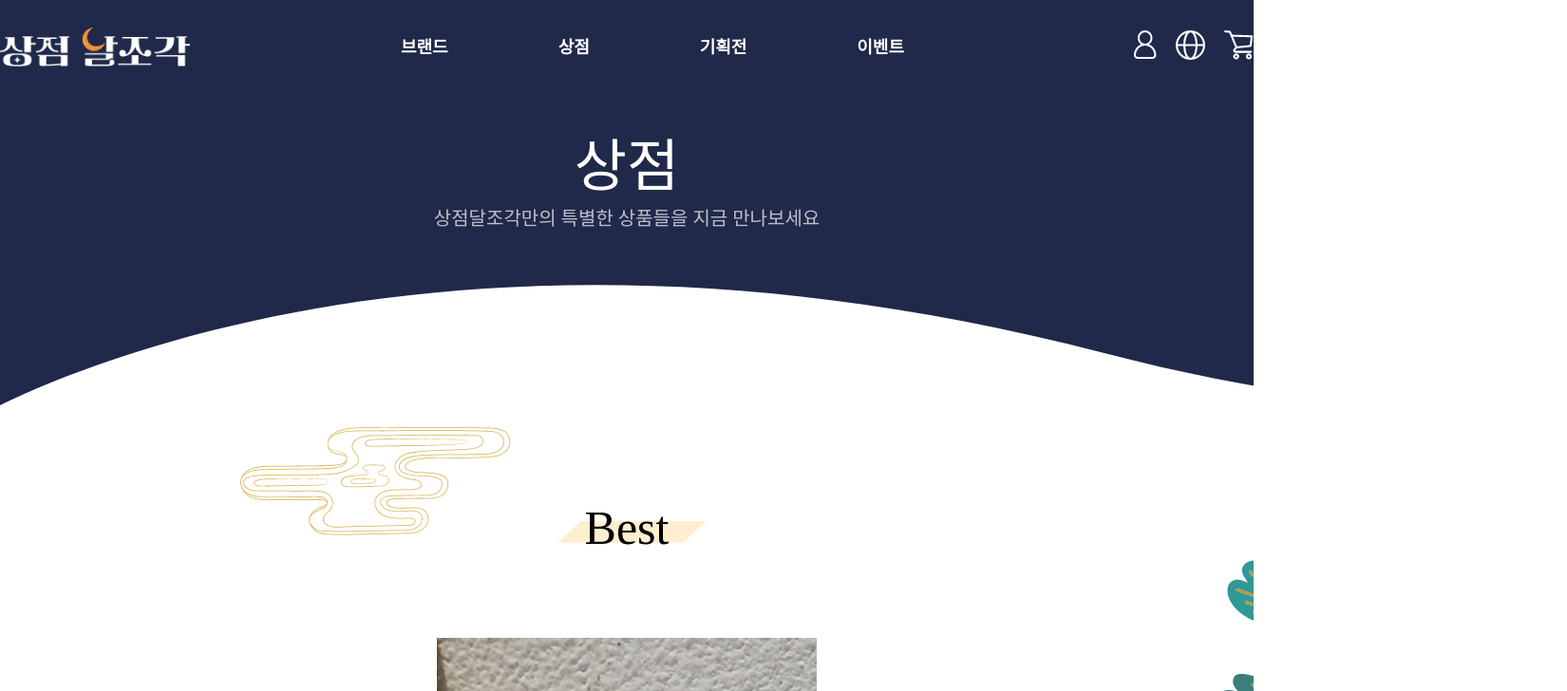
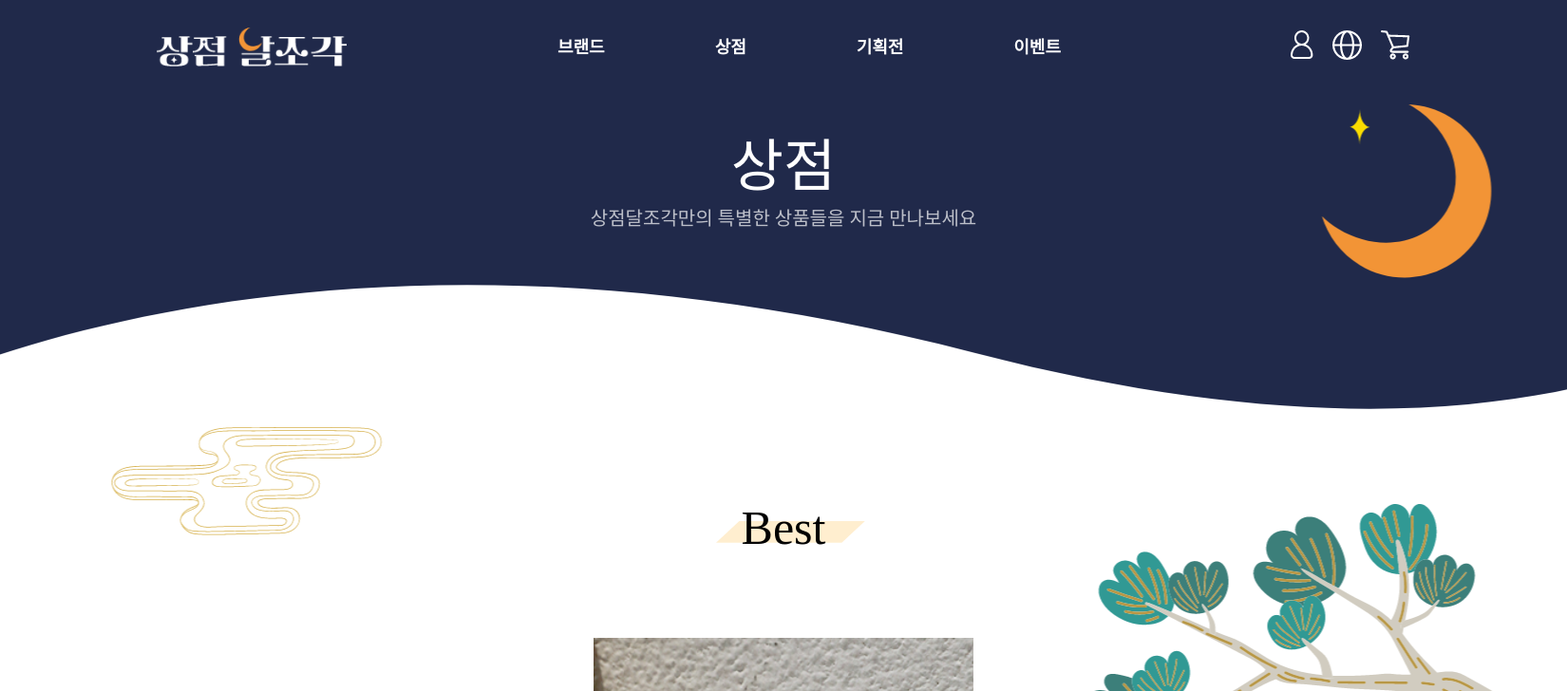
Before and after one commit to H-wonbin/moonpiece-shop, a plain HTML site: page sub2.html in a window 1280 px wide. Shown: the top 728 px of the page at 95% size, 1650 px wide, since content can reach past the window. Drawn offline with nearby package versions, Linux system fonts and the light colour scheme; a web font is replaced by a local one.

Commit message:
Add files via upload

```diff
--- a/css/style.css
+++ b/css/style.css
@@ -18,14 +18,18 @@ body {
     line-height: 24px;
     color: black;
     position: relative;
-    min-width: 1500px;
+    min-width: 1650px;
+}
+
+header{
+    position: absolute;
+    z-index: 98;
+    top: 0;
+    left: 0;
+    width: 100%;
 }
 
 #top {
-    position: absolute;
-    z-index: 98;
-    top: 0;
-    left: 291px;
     width: 1320px;
     margin: auto;
     display: -webkit-box;
@@ -182,6 +186,7 @@ h2 {
     background: url(../image/bg2.png) no-repeat;
     width: 100%;
     background-size: cover;
+    overflow: hidden;
 }
 
 .con2_in {
@@ -301,6 +306,7 @@ h2 {
     background: url(../image/bg3.png) no-repeat center top;
     background-size: 100%;
     width: 100%;
+    overflow: hidden;
 }
 
 .con3_in {
@@ -402,6 +408,7 @@ h2 {
     font-weight: lighter;
     font-size: 30px;
     background-size: cover;
+    overflow: hidden;
 }
 
 .con4 h2 {
--- a/css/sub1.css
+++ b/css/sub1.css
@@ -21,11 +21,15 @@ body {
     min-width: 1650px;
 }
 
-#top {
+header{
     position: absolute;
     z-index: 98;
     top: 0;
-    left: 290px;
+    left: 0;
+    width: 100%;
+}
+
+#top {
     width: 1320px;
     margin: auto;
     display: -webkit-box;
@@ -174,6 +178,7 @@ body {
     padding-top: 100px;
     position: relative;
     background: url(../image_sub1/con2_bg.png) no-repeat 60px 0px;
+    overflow: hidden;
 }
 
 .con2 img {
@@ -225,11 +230,13 @@ h3 {
 }
 
 .con3 {
-    background: url(../image_sub1/con3_bg.png) no-repeat;
+    background: url(../image_sub1/con3_bg.png) no-repeat center top;
     background-attachment: fixed;
+    background-size: cover;
     width: 100%;
     height: 400px;
     margin-top: 100px;
+    overflow: hidden;
 }
 
 .con3_in {
@@ -252,8 +259,9 @@ h3 {
 }
 
 .con4 {
-    background: url(../image_sub1/con4_bg.png) no-repeat;
+    background: url(../image_sub1/con4_bg.png) no-repeat center top;
     background-attachment: fixed;
+    background-size: cover;
     width: 100%;
     height: 700px;
     margin-top: 590px;
--- a/css/sub2.css
+++ b/css/sub2.css
@@ -18,7 +18,7 @@ body {
     line-height: 24px;
     color: black;
     position: relative;
-    min-width: 1320px;
+    min-width: 1650px;
 }
 
 header {
@@ -91,7 +91,8 @@ header {
 }
 
 .title {
-    background: url(../image_sub2/top_bg.png) no-repeat;
+    background: url(../image_sub2/top_bg.png) no-repeat center top;
+    background-size: cover;
     width: 100%;
     height: 335px;
     color: white;
@@ -112,7 +113,8 @@ h1 {
 }
 
 .con1 {
-    background: url(../image_sub2/bg1.png) no-repeat;
+    background: url(../image_sub2/bg1.png) no-repeat center top;
+    background-size: cover;
     width: 100%;
     height: 1074px;
     text-align: center;
@@ -163,7 +165,8 @@ h2 {
 }
 
 .con2 {
-    background: url(../image_sub2/bg2.png) no-repeat;
+    background: url(../image_sub2/bg2.png) no-repeat center top;
+    background-size: cover;
     width: 100%;
     height: 1686px;
     margin-top: 60px;
--- a/css/sub3.css
+++ b/css/sub3.css
@@ -18,7 +18,7 @@ body {
     line-height: 24px;
     color: black;
     position: relative;
-    min-width: 1320px;
+    min-width: 1650px;
 }
 
 header {
@@ -91,7 +91,8 @@ header {
 }
 
 .title {
-    background: url(../image_sub2/top_bg.png) no-repeat;
+    background: url(../image_sub2/top_bg.png) no-repeat center top;
+    background-size: cover;
     width: 100%;
     height: 335px;
     color: white;
@@ -114,6 +115,7 @@ h1 {
 .con1 {
     width: 1320px;
     margin: auto;
+    overflow: hidden;
 }
 
 h2 {
--- a/css/sub4.css
+++ b/css/sub4.css
@@ -91,7 +91,8 @@ header {
 }
 
 .title {
-    background: url(../image_sub2/top_bg.png) no-repeat;
+    background: url(../image_sub2/top_bg.png) no-repeat center top;
+    background-size: cover;
     width: 100%;
     height: 335px;
     color: white;
@@ -112,8 +113,10 @@ h1 {
 }
 
 .con {
-    width: 1320px;
-    margin: auto;
+    background: url(../image_sub4/bg.png) no-repeat center top;
+    background-size: cover;
+    width: 100%;
+    height: 1507px;
     text-align: center;
 }
 
@@ -126,6 +129,8 @@ h2 {
 }
 
 .list {
+    width: 1320px;
+    margin: auto;
     display: -webkit-box;
     display: -moz-box;
     display: -ms-flexbox;
```
